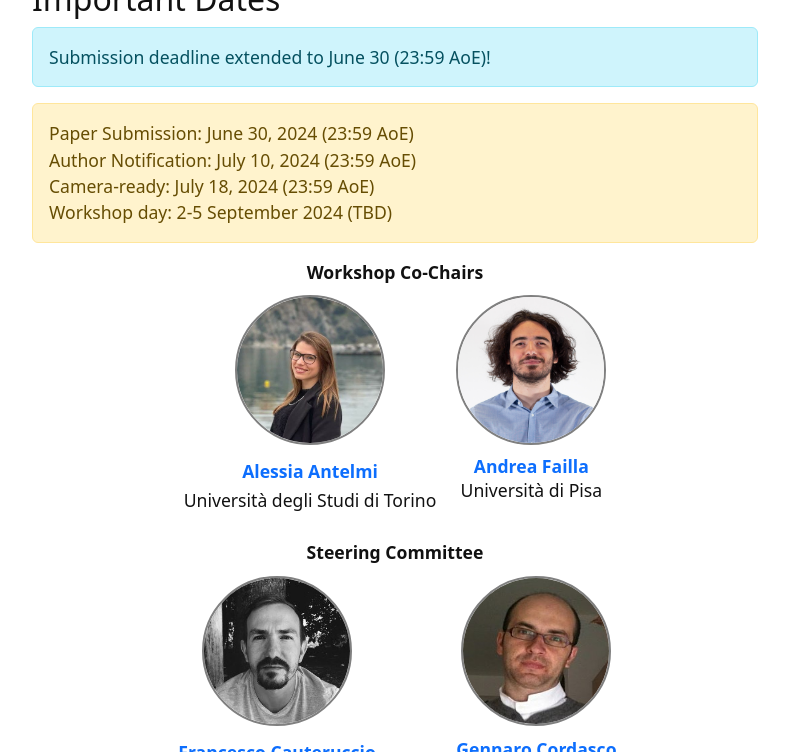
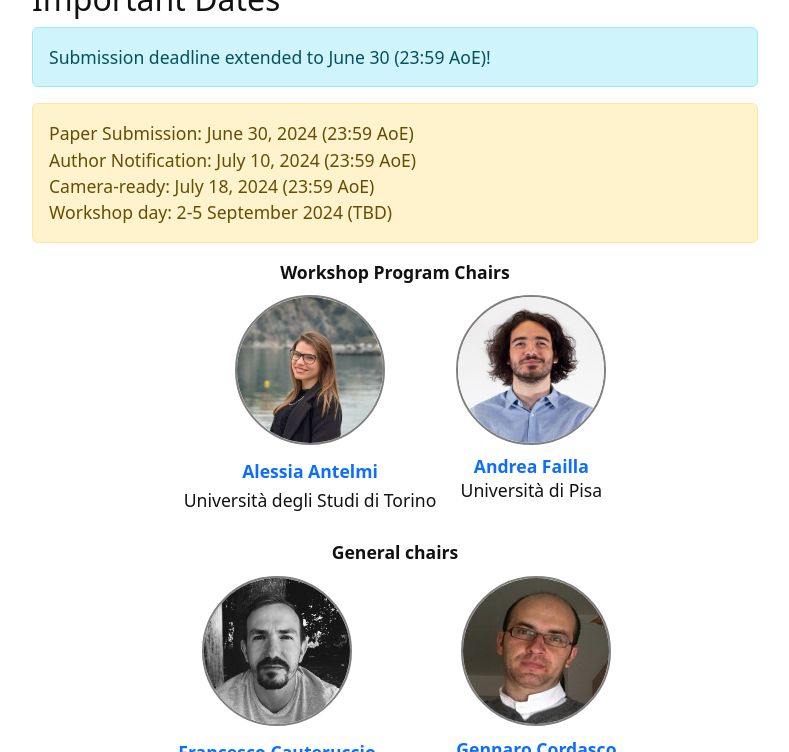
Before and after one commit to hyperSCI-workshop/hyperSCI-workshop.github.io, a Jekyll site: the page built from index.md, in a window 1280 px wide and 900 px high, scrolled down 1493 px, cut to the strip 0-752 px from the top of the window. Shown: the whole strip, without its empty margins (245-1034 px from the left). Built offline with Jekyll 4.4.1, drawn with Linux system fonts in a browser that asks for light colours.

Commit message:
minor update

```diff
--- a/index.md
+++ b/index.md
@@ -41,7 +41,7 @@ Workshop day: 2-5 September 2024 (TBD)" align="left" color="warning" %}
 
 <div style="width: 100%; text-align: center; display: flex; justify-content: center; flex-wrap: wrap;">
 <div style="width: 100%; text-align: center">
-<b>Workshop Co-Chairs</b>
+<b>Workshop Program Chairs</b>
 </div>
 <div style="float: left; margin: 10px">
 <a href="https://alessant.github.io/">
@@ -60,7 +60,7 @@ Workshop day: 2-5 September 2024 (TBD)" align="left" color="warning" %}
 <div style="clear: both;"></div>
 
 <div style="width: 100%; text-align: center">
-<b>Steering Committee</b>
+<b>General chairs</b>
 </div>
 <div style="float: left; margin: 10px">
 <a href="https://www.francescocauteruccio.info/">
```
Also changed, not shown: content/2-committee.md (+1 -1 lines).
